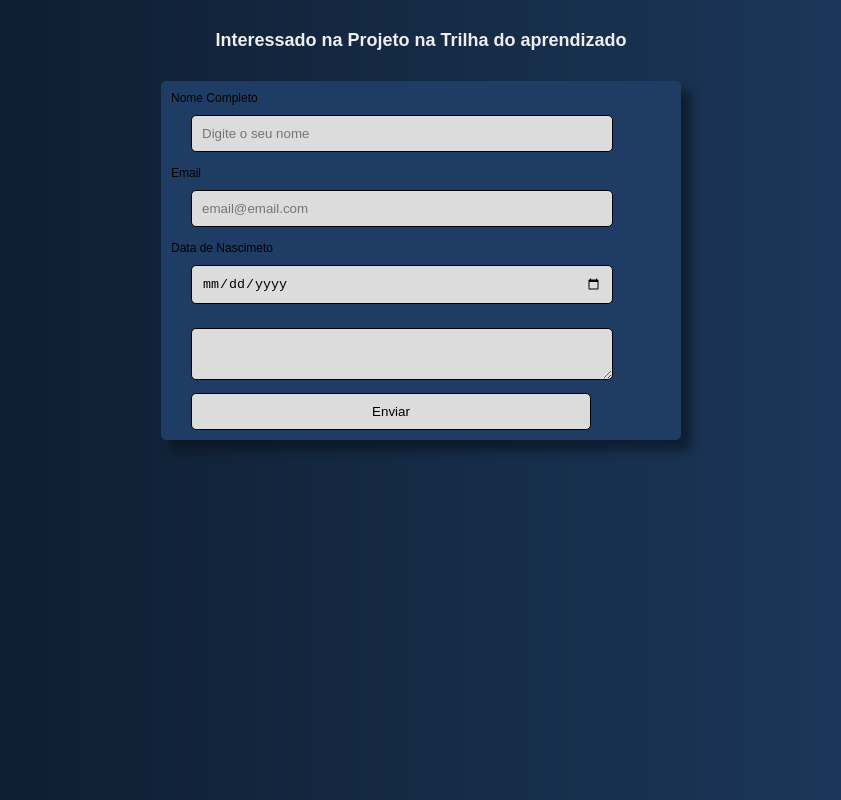
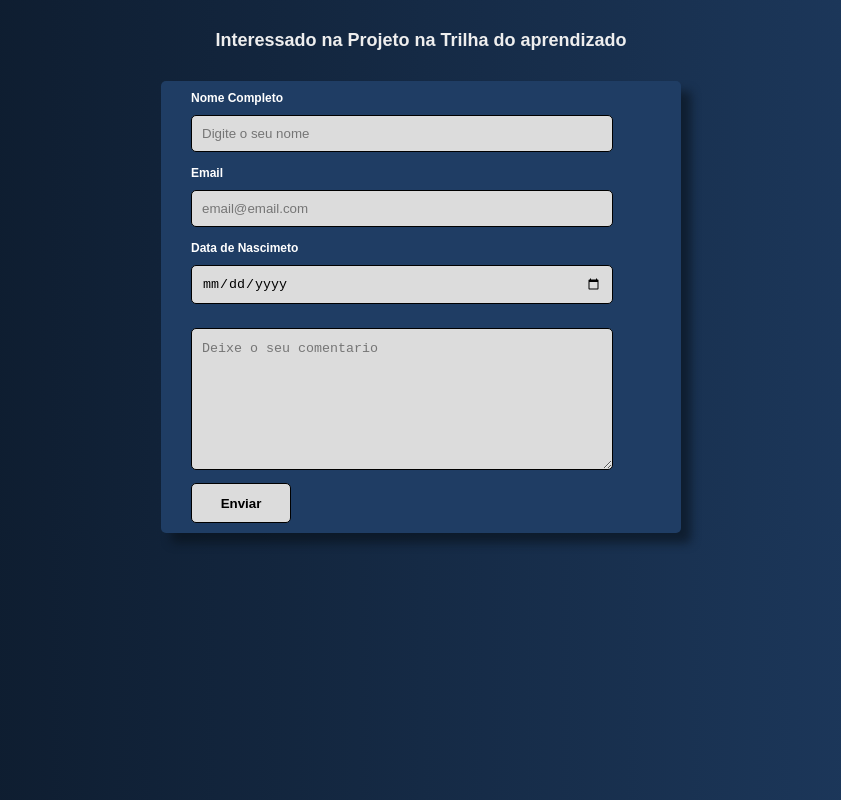
Before and after one commit to DouglasGustavoRibas/RDE16_Douglas_Gustavo_RIbas, a plain HTML site: page index.html in a window 1280 px wide. Shown: the whole page, without its empty margins (219-1060 px from the left). Drawn offline with Linux system fonts and the light colour scheme.

Commit message:
conteudo

```diff
--- a/RED16_JS_EX08.css
+++ b/RED16_JS_EX08.css
@@ -47,5 +47,26 @@ input:hover, textarea:hover, input:focus, textarea:focus
 
 .enviar
 {
+    width: 100px;
+    height: 40px;
+    margin-left: 20px;
+    font-weight: bold;
+    border-radius: 5px;
+    border: 1px solid;
+    color: black;
+}
 
+textarea
+{
+    width: 400px;
+    height: 120px;
+    line-height: 20px;
+    max-width: 400px;
 }
+
+form label
+{
+    margin-left: 20px;
+    color: white;
+    font-weight: bold;
+}
--- a/RDE16_EX08.html
+++ b/index.html
@@ -6,6 +6,7 @@
     <meta name="viewport" content="width=device-width, initial-scale=1.0">
     <title>Formularios</title>
     <link rel="stylesheet" href="RED16_JS_EX08.css">
+    <script type="text/javascript" src=".js/RDE16_JS_Ex08.js"></script>
 </head>
 <body>
     <h1>Interessado na Projeto na Trilha do aprendizado</h1>
@@ -13,11 +14,11 @@
         <label for="nome">Nome Completo</label><br>
         <input type="text" id="nome" placeholder="Digite o seu nome"><br><br>
         <label for="email">Email </label><br>
-        <input type="email" placeholder="email@email.com"><br><br>
+        <input type="email" id="email" placeholder="email@email.com"><br><br>
         <label for="datanasc">Data de Nascimeto</label><br>
         <input type="date" id="datanasc"><br><br>
-        <textarea id="comentario" placeholder="Deixe o seu comentario"> </textarea>
-        <input type="submit" class="enviar" value="Enviar"
+        <textarea id="comentario" placeholder="Deixe o seu comentario"></textarea>
+        <input type="submit" class="enviar" onclick="Enviar()" value="Enviar">
     </form>
 
 
```
Also changed, not shown: .js/RDE16_JS_Ex08.js (added).
